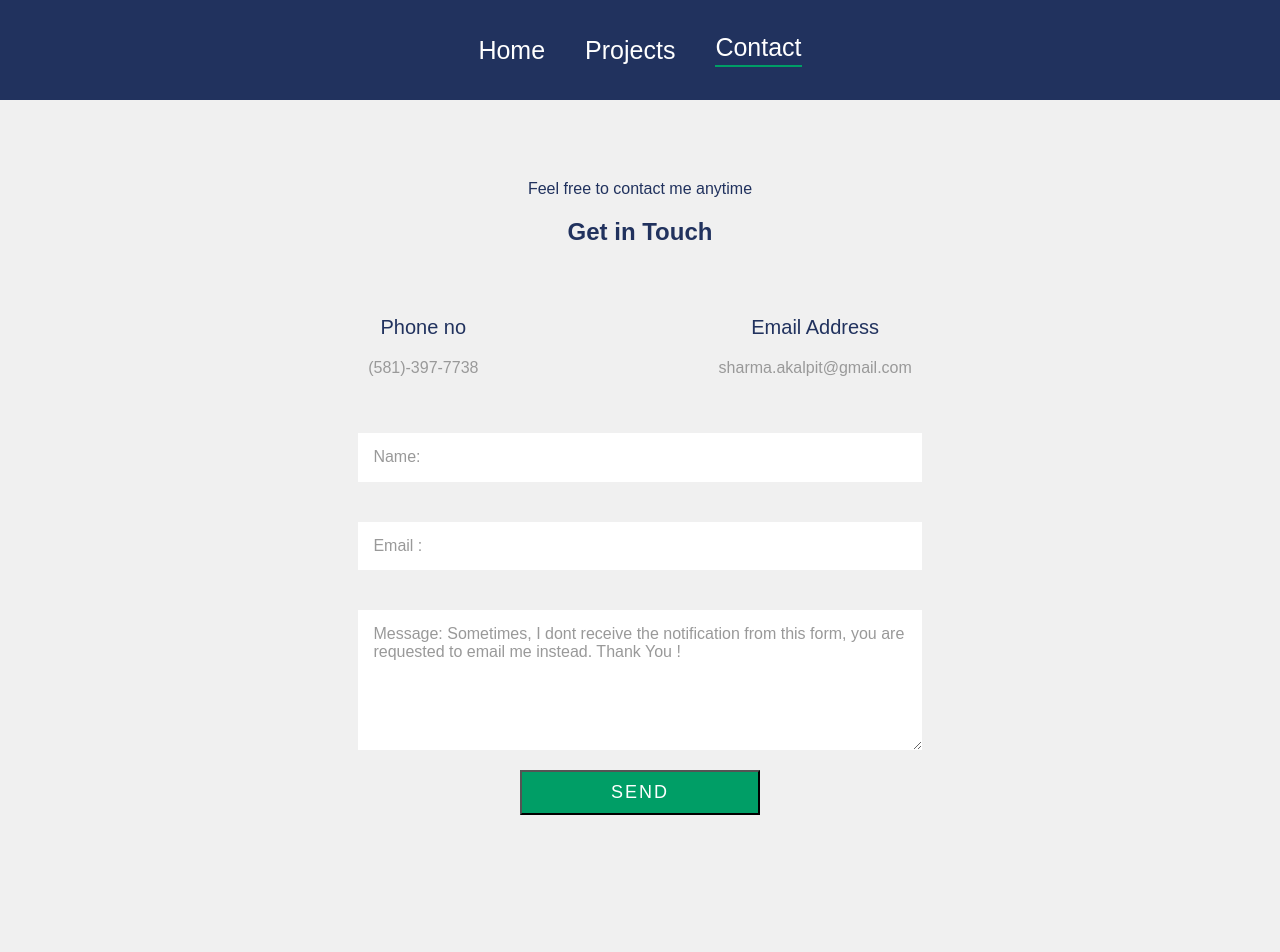
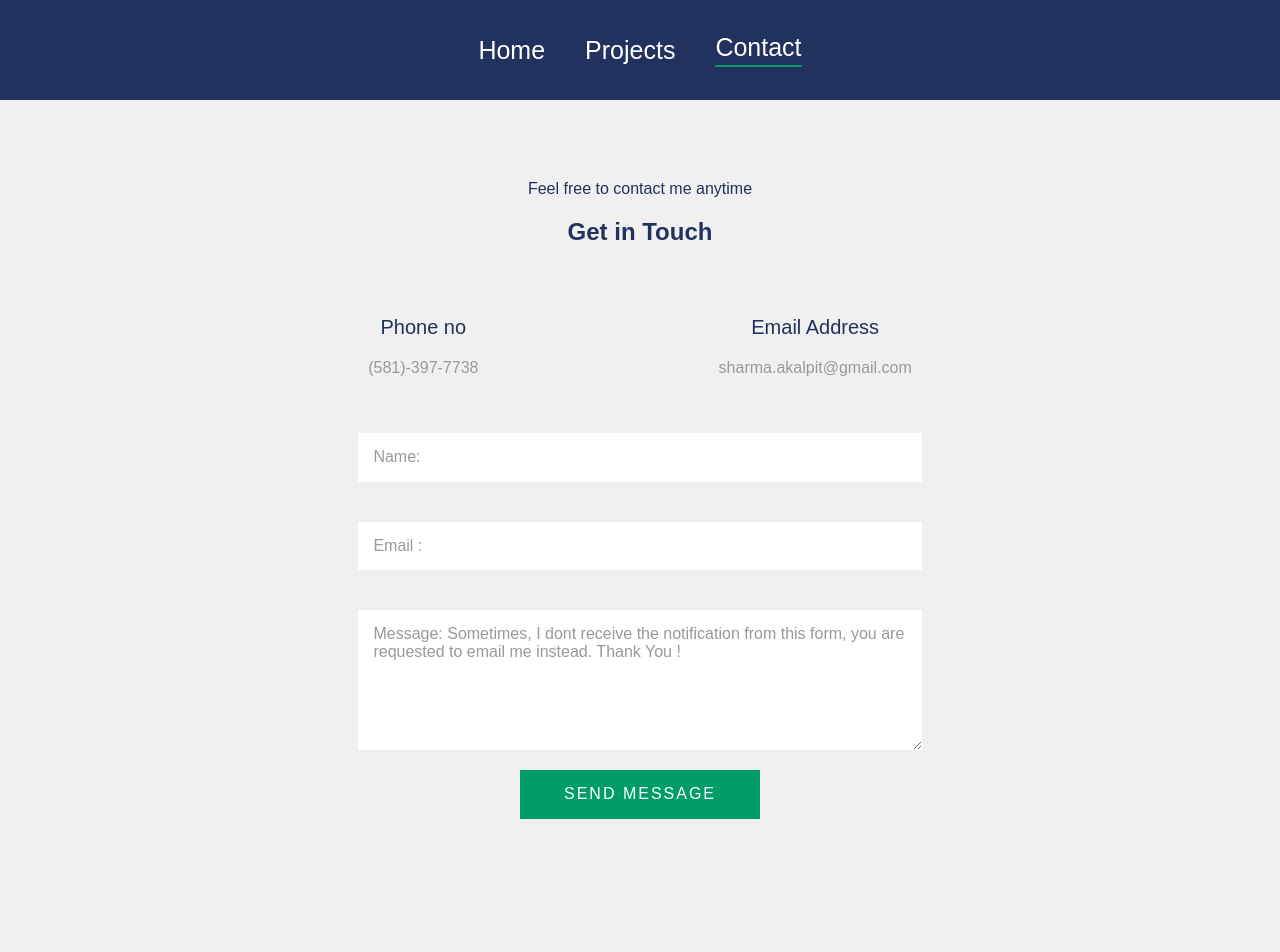
Before and after one commit to skininja673/Portfolio-React, a React (Create React App) app: page /contact in a window 1280 px wide. Shown: the top 952 px of the page. Built offline with nearby package versions, Linux system fonts and the light colour scheme.

Commit message:
fixing the form functionality

```diff
--- a/src/components/Form.js
+++ b/src/components/Form.js
@@ -25,15 +25,13 @@ const Form = () => {
                 placeholder={`Message: ${FormDisclaimer}`}
                 className='styleMe'
             ></textarea>
-            <button
+            <input
                 type='submit'
-                // value='Send Message'
+                value='Send Message'
                 name=''
                 className='btn'
                 id='submitBtn'
-            >
-                send
-            </button>
+            />
         </form>
     );
 };
--- a/src/pages/ContactForm.js
+++ b/src/pages/ContactForm.js
@@ -14,7 +14,6 @@ const ContactForm = () => {
 
             <div className='content'>
                 <div className='contactInfo'>
-                    {/* <h3>Contact Info</h3> */}
                     <div className='contactInfoBx'>
                         <div className='box'>
                             <div className='text'>
```
